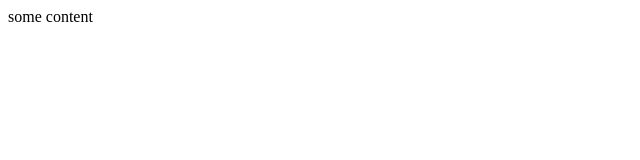
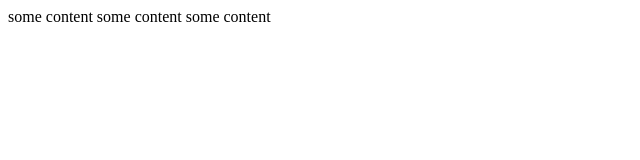
Before and after one commit to ranmaoxuan/test, a plain HTML site: page index.html in a window 1280 px wide. Shown: the whole page, without its empty margins (0-640 px from the left). Drawn offline with Linux system fonts and the light colour scheme.

Commit message:
'修改index.html'

```diff
--- a/index.html
+++ b/index.html
@@ -2,9 +2,11 @@
 <html lang="en">
 <head>
     <meta charset="UTF-8">
-    <title>Title</title>
+    <title>测试git</title>
 </head>
 <body>
 
 </body>
 </html>some content
+some content
+some content
```
